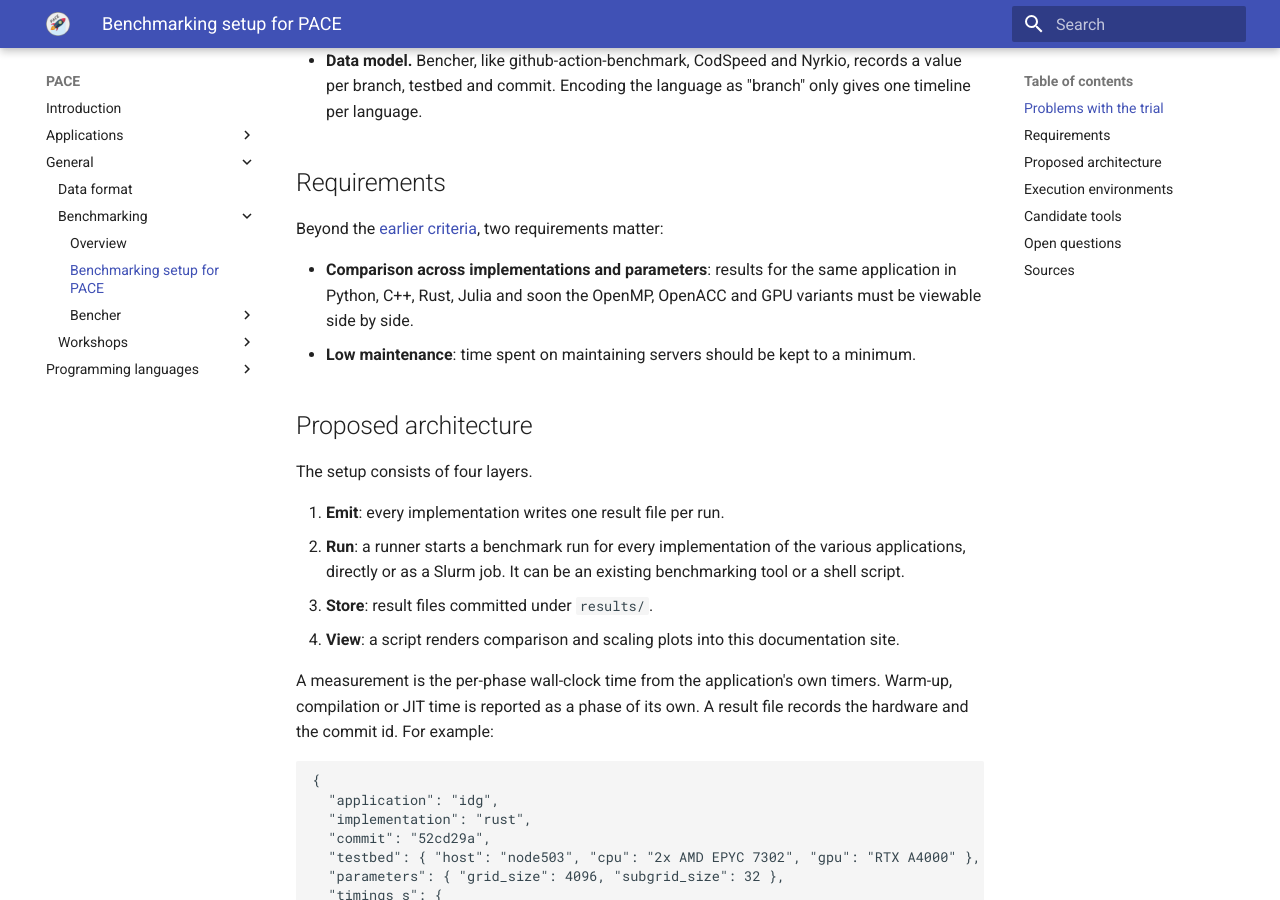
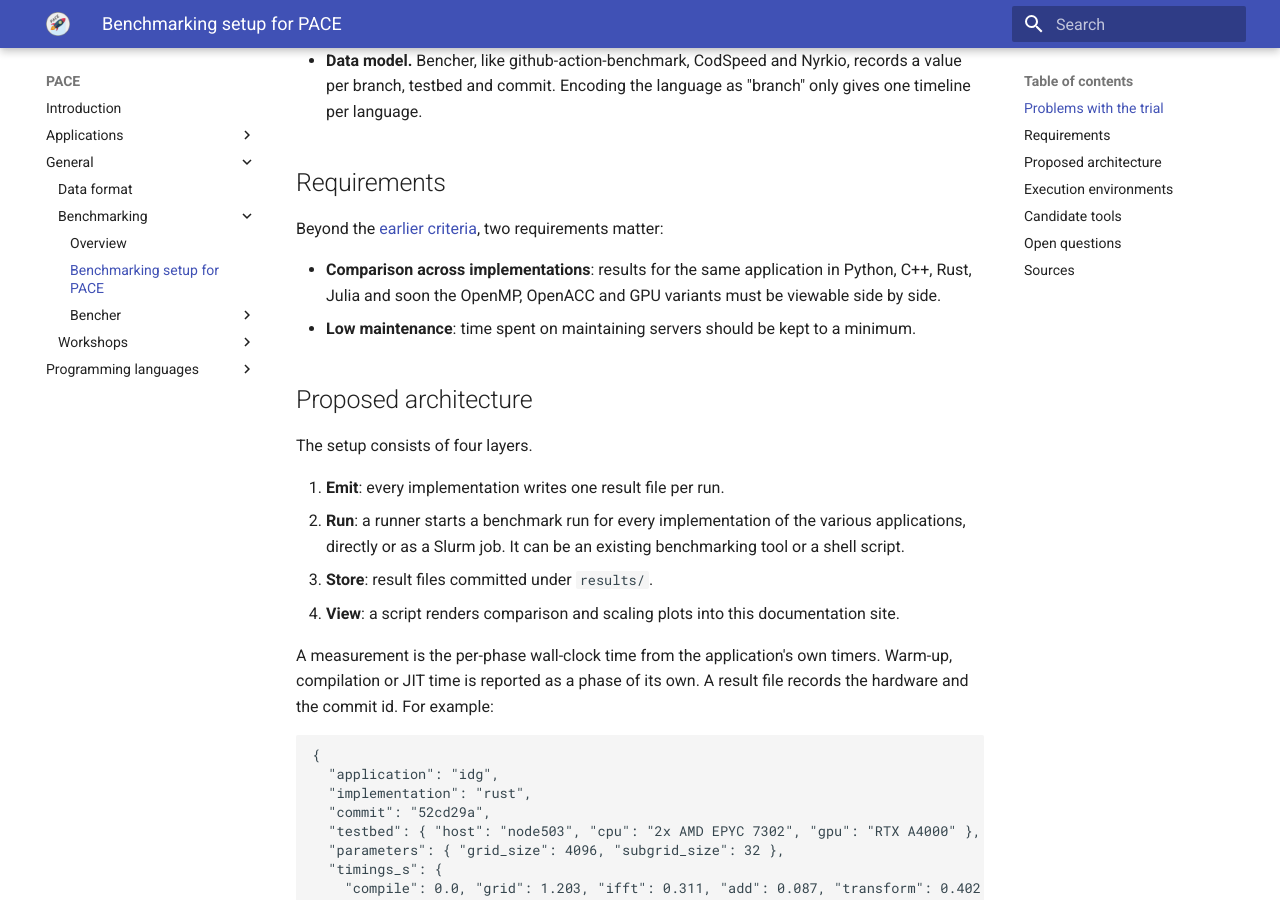
Before and after one commit to astron-rd/PACE, an MkDocs documentation site: the page built from docs/general/benchmarking/setup.md, in a window 1280 px wide and 900 px high, scrolled down 749 px. Built offline with MkDocs 1.6.1 and Material for MkDocs 9.7.7, drawn with Linux system fonts in a browser that asks for light colours; nearby versions of some CDN libraries.

Commit message:
docs: drop parameters from a requirement in benchmarking setup

```diff
--- a/docs/general/benchmarking/setup.md
+++ b/docs/general/benchmarking/setup.md
@@ -39,9 +39,9 @@ site.
 
 Beyond the [earlier criteria](frameworks.md), two requirements matter:
 
-- **Comparison across implementations and parameters**: results for the same
-  application in Python, C++, Rust, Julia and soon the OpenMP, OpenACC and GPU
-  variants must be viewable side by side.
+- **Comparison across implementations**: results for the same application in
+  Python, C++, Rust, Julia and soon the OpenMP, OpenACC and GPU variants must be
+  viewable side by side.
 - **Low maintenance**: time spent on maintaining servers should be kept to a
   minimum.
 
```
